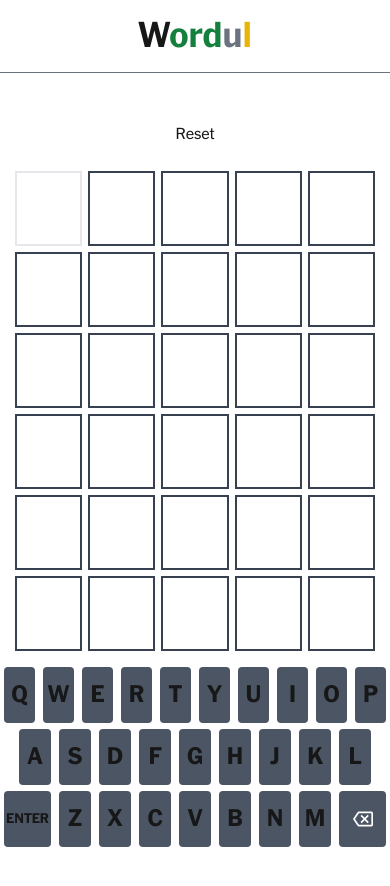
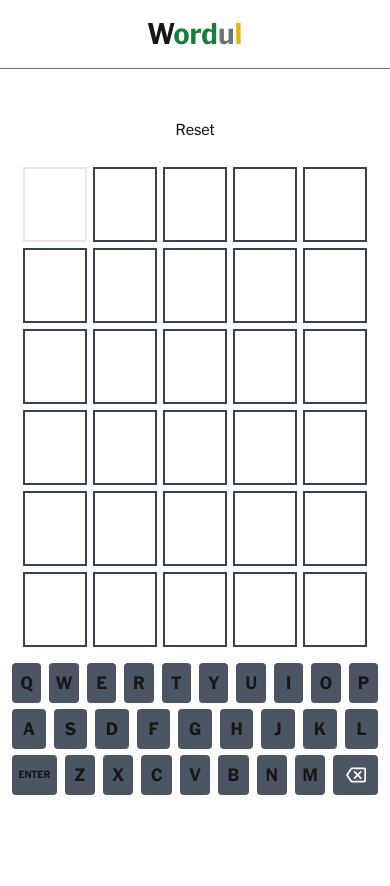
Before and after one commit to mattcarlotta/wordul, a Next.js app: page / in a window 390 px wide. Shown: the top 886 px of the page. After the commit the page ends 844 px from the top, so only its background shows below. Built offline with nearby package versions, Linux system fonts and the light colour scheme.

Commit message:
feat: add mobile css

```diff
--- a/app/Board.tsx
+++ b/app/Board.tsx
@@ -252,7 +252,7 @@
             >
                 Reset
             </button>
-            <div className="w-full max-w-[360px] h-[480px] grid grid-rows-6 gap-1.5">
+            <div className="w-full max-w-[360px] h-[480px] grid grid-rows-6 gap-1.5 px-2 xs:px-0">
                 {ALLOWED_GUESSES.map((guess) =>
                     currentGuess === guess && !gameOver ? (
                         <GuessForm
@@ -275,7 +275,7 @@
                     )
                 )}
             </div>
-            <div aria-label="keyboard" className="h-52 space-y-1.5 mx-2 mt-4 select-none w-full">
+            <div aria-label="keyboard" className="w-full px-2 space-y-1.5 mx-2 mt-4 select-none sm:px-0 xs:h-52">
                 <Keyboard
                     keys={["q", "w", "e", "r", "t", "y", "u", "i", "o", "p"]}
                     keyStatuses={keyStatuses}
--- a/app/Guessed.tsx
+++ b/app/Guessed.tsx
@@ -35,7 +35,7 @@
 
 export default function Guessed({ guessed, selectedGuess }: GuessedProps) {
     return (
-        <div className="grid grid-cols-5 gap-1.5 text-white font-bold text-3xl">
+        <div className="grid grid-cols-5 gap-1.5 text-white font-bold text-2xl xs:text-3xl">
             {[0, 1, 2, 3, 4].map((characterIdx) =>
                 guessed?.[characterIdx] ? (
                     <Guess
--- a/app/Keyboard.tsx
+++ b/app/Keyboard.tsx
@@ -24,7 +24,7 @@
     return (
         <button
             className={clsx(
-                "flex justify-center items-center uppercase font-bold border p-0 mx-1 h-14 rounded select-none border-transparent bg-gray-600 focus:border-gray-400 focus-visible:border-gray-200",
+                "flex justify-center items-center uppercase font-bold border p-0 mx-1 rounded select-none border-transparent bg-gray-600 focus:border-gray-400 focus-visible:border-gray-200 h-10 xs:h-14",
                 className,
                 status === "correct" && "bg-green-700",
                 status === "valid" && "bg-yellow-500",
@@ -66,10 +66,10 @@
 }: KeyboardProps) {
     return (
         <div className="flex w-full mx-auto my-0">
-            {showSpacers && <div className="flex-[0.5]" />}
+            {showSpacers && <div className="flex-[0.5] hidden xs:block" />}
             {showEnter && (
                 <Button
-                    className="flex-[1.5] text-sm"
+                    className="flex-[1.5] text-[0.65rem] xs:text-sm"
                     disabled={disabled || enterDisabled}
                     onButtonPress={onButtonPress}
                     char="enter"
@@ -82,7 +82,7 @@
                 <Button
                     key={char}
                     char={char}
-                    className="flex-1 text-2xl"
+                    className="flex-1 text-lg xs:text-2xl"
                     disabled={disabled}
                     label={`added ${char}`}
                     onButtonPress={onButtonPress}
@@ -91,7 +91,7 @@
                     {char}
                 </Button>
             ))}
-            {showSpacers && <div className="flex-[0.5]" />}
+            {showSpacers && <div className="flex-[0.5] hidden xs:block" />}
             {showBackspace && (
                 <Button
                     className="flex-[1.5] text-2xl"
--- a/app/page.tsx
+++ b/app/page.tsx
@@ -13,7 +13,7 @@
             </a>
             <header id="Wordul" className="text-center border-b border-gray-500 py-4">
                 <section>
-                    <h1 className="text-4xl font-extrabold">
+                    <h1 className="text-3xl font-extrabold xs:text-4xl">
                         W<span className="text-green-700">ord</span>
                         <span className="text-gray-500">u</span>
                         <span className="text-yellow-500">l</span>
--- a/tailwind.config.ts
+++ b/tailwind.config.ts
@@ -36,6 +36,9 @@
             },
             transitionDelay: {
                 "400": "400ms",
+            },
+            screens: {
+                "xs": "400",
             }
         },
     },
```
